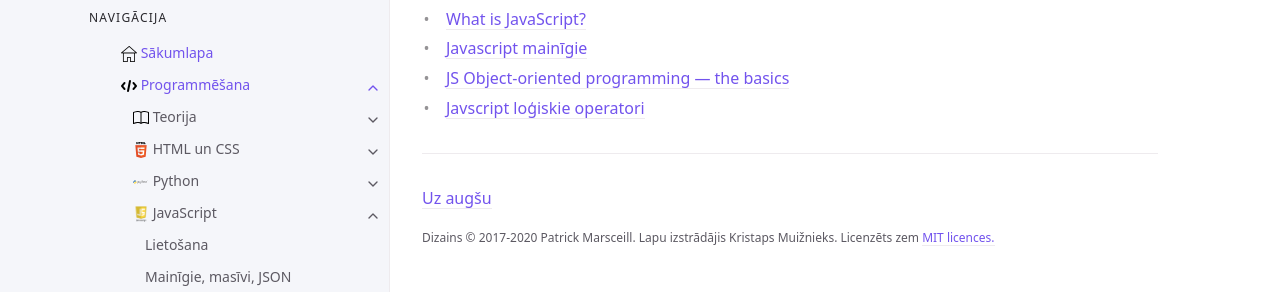
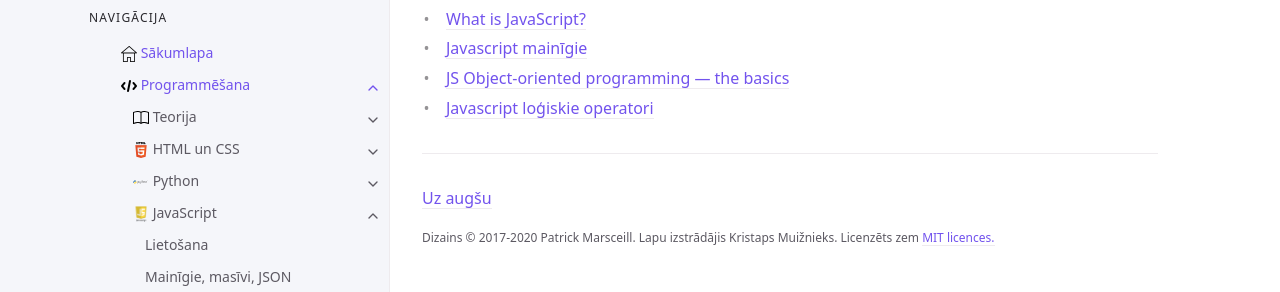
Before and after one commit to krmu/progr, a Jekyll site: the page built from programmesana/js/papildus.md, in a window 1280 px wide. Shown: the part 152-444 px from the top of the page. Built offline with Jekyll 4.4.1, drawn with Linux system fonts in a browser that asks for light colours.

Commit message:
Update papildus.md

```diff
--- a/programmesana/js/papildus.md
+++ b/programmesana/js/papildus.md
@@ -10,4 +10,4 @@ parent: JavaScript
 - [What is JavaScript?](https://www.youtube.com/watch?v=nItSSTwBvSU)
 - [Javascript mainīgie](https://www.w3schools.com/js/js_variables.asp)
 - [JS Object-oriented programming — the basics](https://developer.mozilla.org/en-US/docs/Learn/JavaScript/Objects/Object-oriented_JS)
-- [Javscript loģiskie operatori](https://www.w3schools.com/js/js_operators.asp)
+- [Javascript loģiskie operatori](https://www.w3schools.com/js/js_operators.asp)
```
